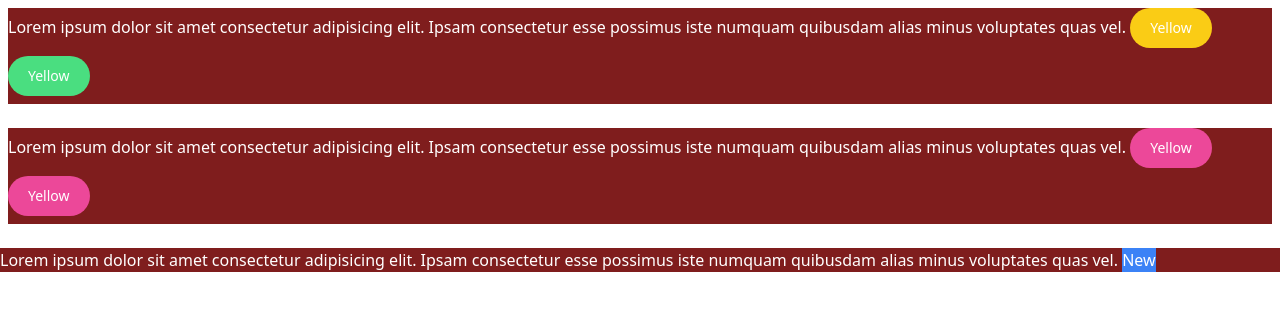
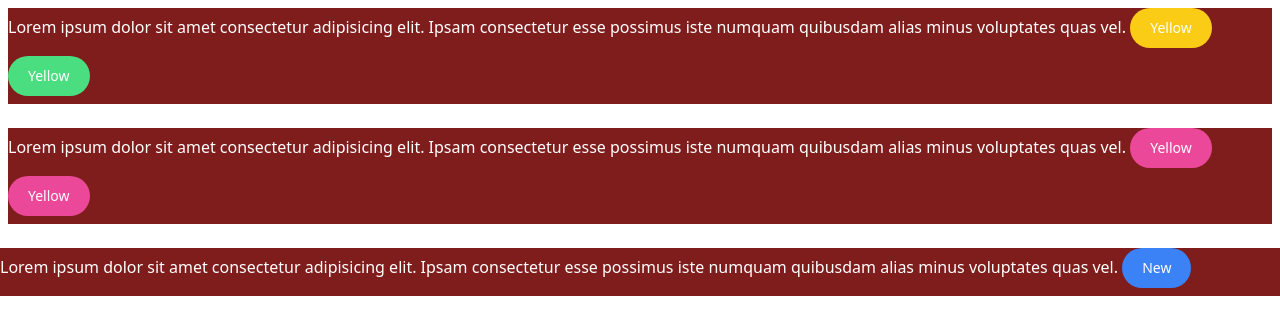
Before and after one commit to ALOK8467100/TailWind-Tutorials, a website built with Vite: page 7.@apply directive in Tailwind/index.html in a window 1280 px wide. Built offline with nearby package versions, Linux system fonts and the light colour scheme.

Commit message:
Update style.css

```diff
--- a/7.@apply directive in Tailwind/style.css
+++ b/7.@apply directive in Tailwind/style.css
@@ -8,4 +8,9 @@
 .btn2{
     @apply text-white bg-green-400 hover:bg-green-500 focus:ring-2 focus:ring-yellow-300 font-medium rounded-full text-sm px-5 py-2.5 me-2 mb-2
 }
+
+.btn3{
+    @apply  text-white bg-green-400 hover:bg-green-500 focus:ring-2 focus:ring-yellow-300 font-medium rounded-full text-sm px-5 py-2.5 me-2 mb-2
+}
+
 @tailwind utilities;
```
